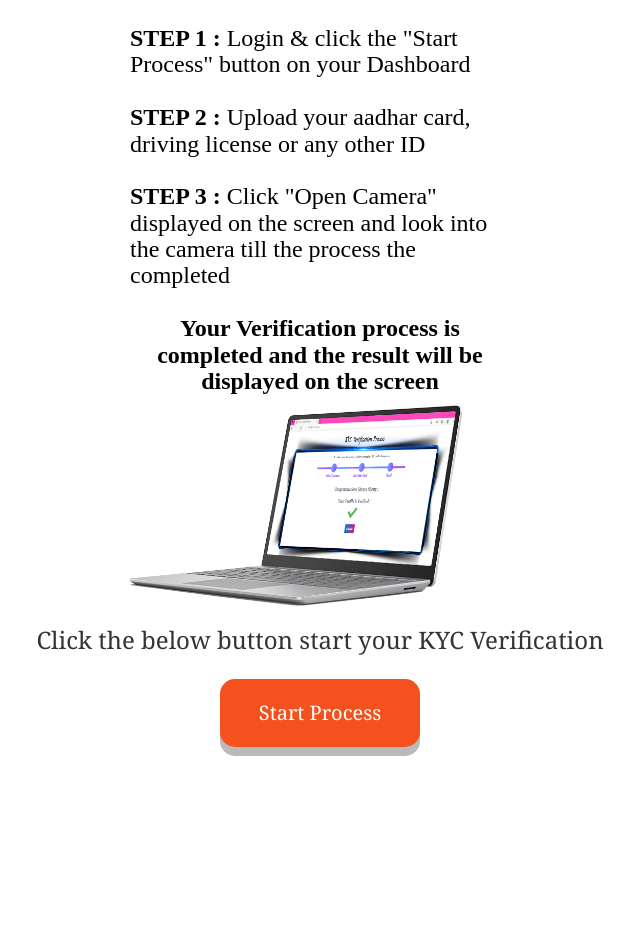
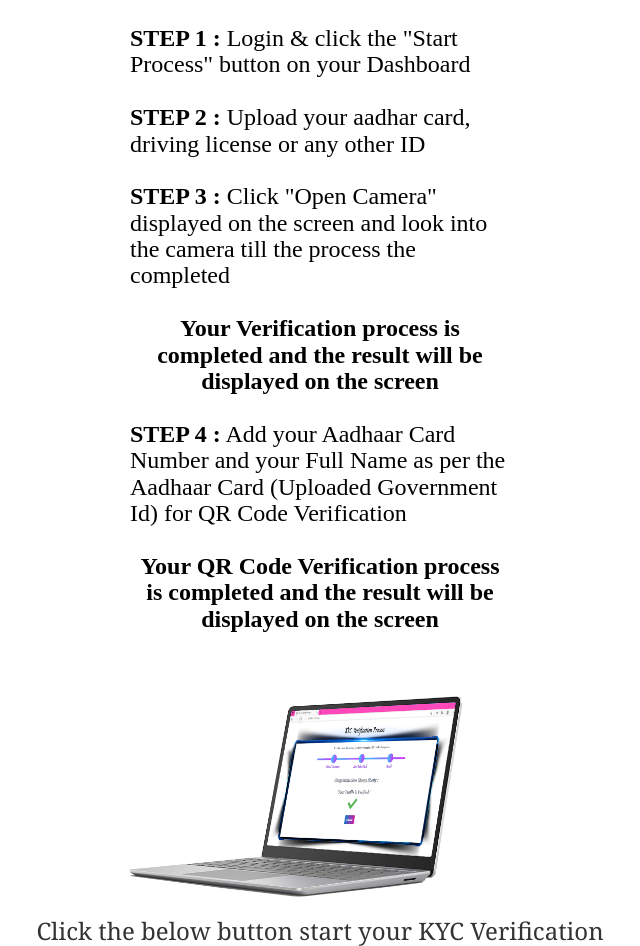
Before and after one commit to lv8621/VIDEO-KYC-SRM, a Flask app: page /dashboard in a window 1280 px wide. Shown: the part 1106-2052 px from the top of the page, without its empty margins (320-960 px from the left). Before the commit the page ends 1862 px from the top, so only its background shows below. Run offline with Flask 2, Linux system fonts and the light colour scheme; the visitor is signed in with stand-in values (Sample User, id 1); data comes from the database, SQL or seed files in the repository; some libraries are stand-ins or nearby versions; some web fonts are replaced.

Commit message:
Initial Commit

```diff
--- a/templates/dashboard.html
+++ b/templates/dashboard.html
@@ -136,6 +136,11 @@
                 <b>STEP 3 : </b>Click "Open Camera" displayed on the screen and look into the camera till the process the completed
                 <br><br>
                 <center><b>Your Verification process is completed and the result will be displayed on the screen</b></center>
+                <br>
+                <b>STEP 4 :</b> Add your Aadhaar Card Number and your Full Name as per the Aadhaar Card (Uploaded Government Id) for QR Code Verification
+                <br><br>
+                <center><b>Your QR Code Verification process is completed and the result will be displayed on the screen</b></center>
+                <br><br>
             </h3>
 
         </div>
```
